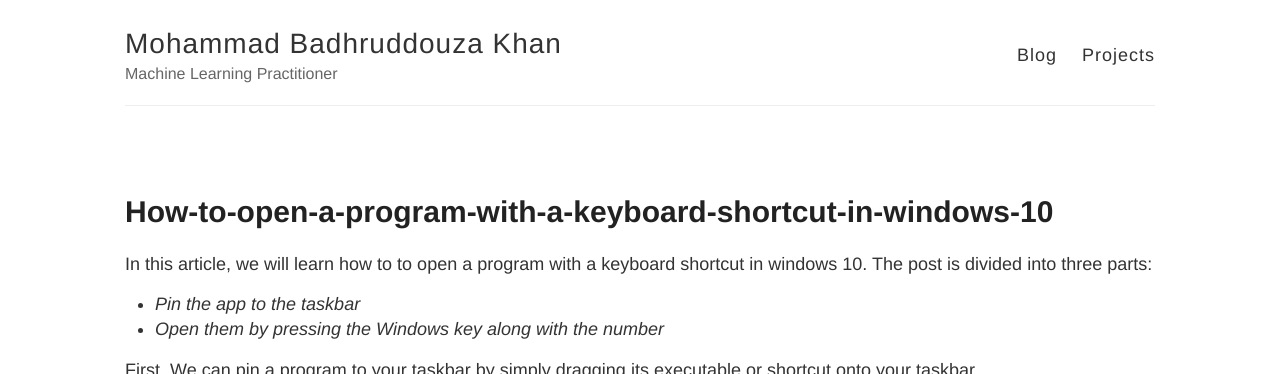
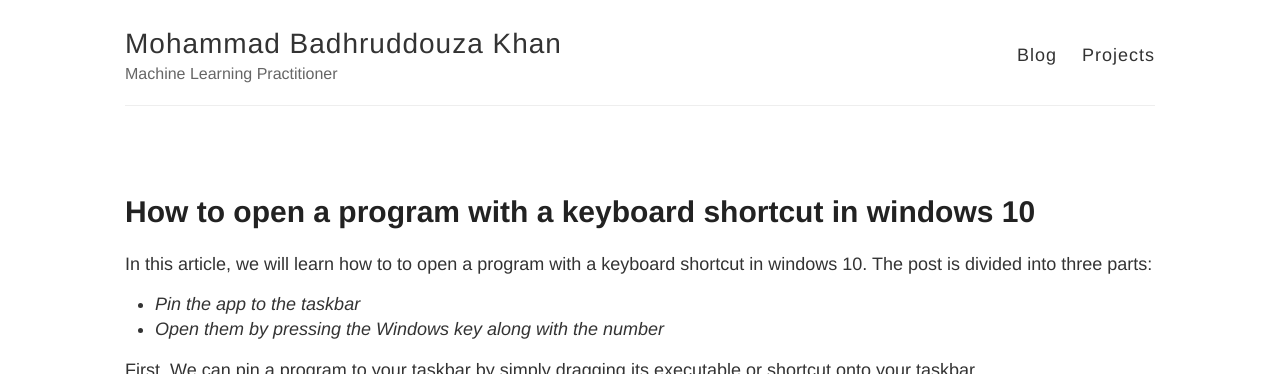
Before and after one commit to kaium123/buffyhridoy.github.io, a Jekyll site: the page built from _posts/2021-12-11-How-to-open-a-program-with-a-keyboard-shortcut-in-windows-10.md, in a window 1280 px wide, cut to the strip 0-374 px from the top of the page. Built offline with Jekyll 4.4.1, drawn with Linux system fonts in a browser that asks for light colours.

```diff
--- a/_posts/2021-12-11-How-to-open-a-program-with-a-keyboard-shortcut-in-windows-10.md
+++ b/_posts/2021-12-11-How-to-open-a-program-with-a-keyboard-shortcut-in-windows-10.md
@@ -1,6 +1,6 @@
 ---
 layout: post
-title: How-to-open-a-program-with-a-keyboard-shortcut-in-windows-10
+title: How to open a program with a keyboard shortcut in windows 10
 excerpt: A simple way of opening an app in windows 10 using keyboard shortcut
 
 ---
```
